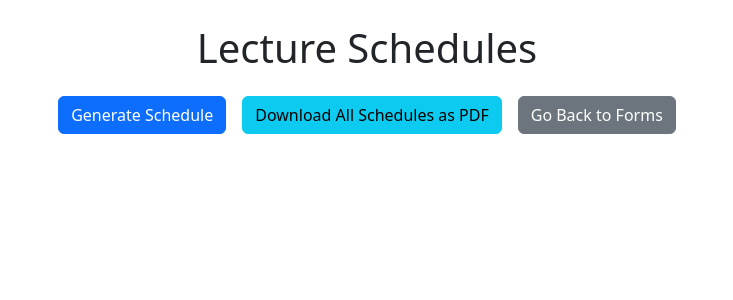
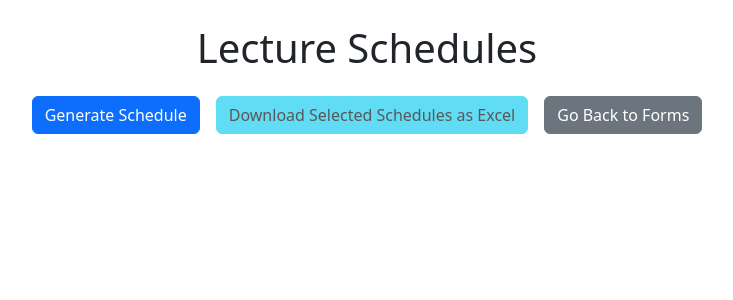
Before and after one commit to KD377/Automatic_Lecture_Scheduler, a React (Create React App) app in the folder lecture-scheduler/view/: page / in a window 1280 px wide. Both pictures are taken after a click on the button "Go to Schedule Page". Shown: the top 300 px of the page, without its empty margins (273-1006 px from the left). Built offline with nearby package versions, Linux system fonts and the light colour scheme.

Commit message:
Changed to excel

```diff
--- a/lecture-scheduler/view/src/components/LectureSchedulerComponent.js
+++ b/lecture-scheduler/view/src/components/LectureSchedulerComponent.js
@@ -1,11 +1,12 @@
 import React, { useState } from 'react';
 import { useNavigate } from 'react-router-dom';
 import axios from 'axios';
+import * as XLSX from 'xlsx';
 import '../css/LectureScheduler.css';
-import jsPDF from 'jspdf';
 
 const LectureSchedulerComponent = () => {
     const [schedules, setSchedules] = useState({});
+    const [selectedSchedules, setSelectedSchedules] = useState([]);
     const [loading, setLoading] = useState(false);
     const navigate = useNavigate();
 
@@ -22,37 +23,51 @@ const LectureSchedulerComponent = () => {
             });
     };
 
+    const handleCheckboxChange = (groupName) => {
+        setSelectedSchedules(prev =>
+            prev.includes(groupName) ? prev.filter(name => name !== groupName) : [...prev, groupName]
+        );
+    };
+
     const handleGoBack = () => {
         navigate('/');
     };
 
-    const generatePDF = () => {
-        const doc = new jsPDF();
-        let yPos = 10;
+    const generateExcel = () => {
+        const wb = XLSX.utils.book_new();
 
-        Object.keys(schedules).forEach((groupName, groupIndex) => {
-            doc.text(`Schedule for ${groupName}`, 10, yPos);
-            yPos += 10;
+        selectedSchedules.forEach((groupName) => {
+            const groupSchedules = schedules[groupName];
 
-            const sessions = schedules[groupName];
-            const maxTimeSlot = Math.max(...sessions.map(session => session.numberOfTimeSlot));
-            const timeSlots = Array.from({ length: maxTimeSlot }, (_, i) => i + 1);
+            const worksheetData = [
+                ["Day/Time Slot", ...Array.from({ length: 5 }, (_, i) => i + 1)]
+            ];
+
             const daysOfWeek = ["MONDAY", "TUESDAY", "WEDNESDAY", "THURSDAY", "FRIDAY"];
+            const maxTimeSlot = Math.max(...groupSchedules.map(session => session.numberOfTimeSlot));
 
             daysOfWeek.forEach(day => {
-                sessions.forEach(session => {
-                    if (session.dayOfWeek === day) {
-                        const text = `Time Slot ${session.numberOfTimeSlot}: ${session.subjectName}, ${session.classroom}, ${session.lecturer}`;
-                        doc.text(text, 10, yPos);
-                        yPos += 10;
+                const row = [day];
+                for (let i = 1; i <= maxTimeSlot; i++) {
+                    const session = groupSchedules.find(s => s.dayOfWeek === day && s.numberOfTimeSlot === i);
+                    if (session) {
+                        row.push(`Subject: ${session.subjectName}, Classroom: ${session.classroom}, Lecturer: ${session.lecturer}`);
+                    } else {
+                        row.push("");
                     }
-                });
-                yPos += 5;
+                }
+                worksheetData.push(row);
             });
-            yPos += 10;
+
+            const ws = XLSX.utils.aoa_to_sheet(worksheetData);
+            XLSX.utils.book_append_sheet(wb, ws, groupName);
+
+            const colWidths = [{ wch: 30 }, ...Array(maxTimeSlot).fill({ wch: 30 })];
+            ws['!cols'] = colWidths;
+
         });
 
-        doc.save('All_Schedules.pdf');
+        XLSX.writeFile(wb, 'Selected_Schedules.xlsx');
     };
 
     return (
@@ -62,8 +77,10 @@ const LectureSchedulerComponent = () => {
                 <button onClick={fetchSchedules} className="btn btn-primary mx-2" disabled={loading}>
                     {loading ? 'Generating...' : 'Generate Schedule'}
                 </button>
-                <button onClick={generatePDF} className="btn btn-info mx-2">Download All Schedules as PDF</button>
-                <button onClick={handleGoBack} className="btn btn-secondary mx-2">
+                <button onClick={generateExcel} className="btn btn-info mx-2" disabled={selectedSchedules.length === 0}>
+                    Download Selected Schedules as Excel
+                </button>
+                <button onClick={() => navigate('/')} className="btn btn-secondary mx-2">
                     Go Back to Forms
                 </button>
             </div>
@@ -71,14 +88,20 @@ const LectureSchedulerComponent = () => {
                 Object.keys(schedules)
                     .sort((a, b) => a.localeCompare(b))
                     .map(groupName => (
-                        <GroupSchedule key={groupName} groupName={groupName} sessions={schedules[groupName]} />
+                        <GroupSchedule
+                            key={groupName}
+                            groupName={groupName}
+                            sessions={schedules[groupName]}
+                            isChecked={selectedSchedules.includes(groupName)}
+                            onCheckboxChange={() => handleCheckboxChange(groupName)}
+                        />
                     ))
             )}
         </div>
     );
 };
 
-const GroupSchedule = ({ groupName, sessions }) => {
+const GroupSchedule = ({ groupName, sessions, isChecked, onCheckboxChange}) => {
     const daysOfWeek = ["MONDAY", "TUESDAY", "WEDNESDAY", "THURSDAY", "FRIDAY"];
 
     const maxTimeSlot = Math.max(...sessions.map(session => session.numberOfTimeSlot));
@@ -93,7 +116,7 @@ const GroupSchedule = ({ groupName, sessions }) => {
 
         sessions.forEach(session => {
             const { dayOfWeek, numberOfTimeSlot, lecturer, classroom, subjectName } = session;
-            const formattedData = `Subject: ${subjectName}<br />Classroom: ${classroom}<br />Lecturer: ${lecturer}`;
+            const formattedData = `Subject: ${subjectName}, Classroom: ${classroom}, Lecturer: ${lecturer}`;
             if (tableData[dayOfWeek]) {
                 tableData[dayOfWeek][numberOfTimeSlot - 1] = formattedData;
             }
@@ -107,7 +130,12 @@ const GroupSchedule = ({ groupName, sessions }) => {
     return (
         <div className="mb-4">
             <h3 className="text-center">{groupName}</h3>
-            <table className="table table-bordered">
+            <input
+                type="checkbox"
+                checked={isChecked}
+                onChange={onCheckboxChange}
+            />
+            <table className="table table-bordered" id={`table-${groupName}`}>
                 <thead className="thead-light">
                 <tr>
                     <th scope="col">Day/Time Slot</th>
```
